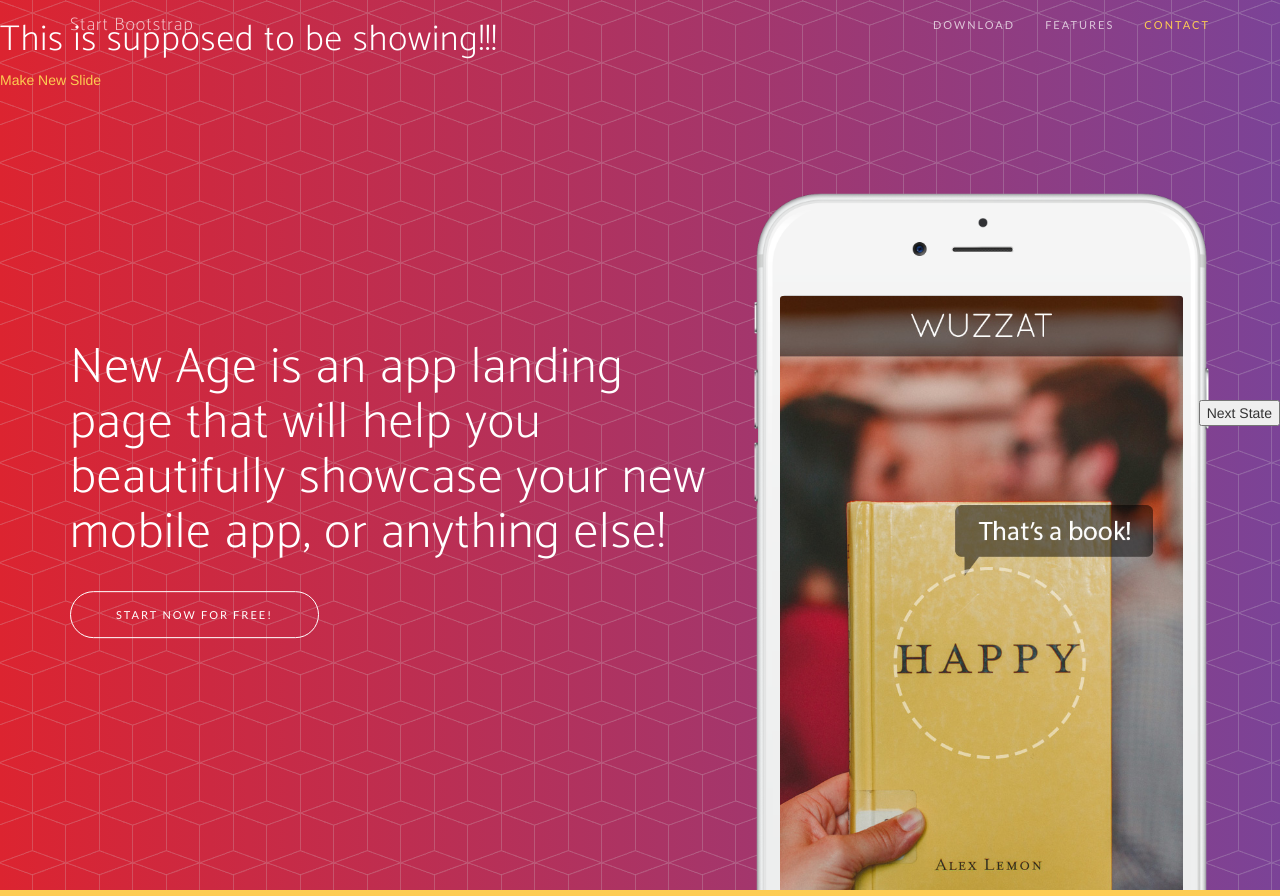
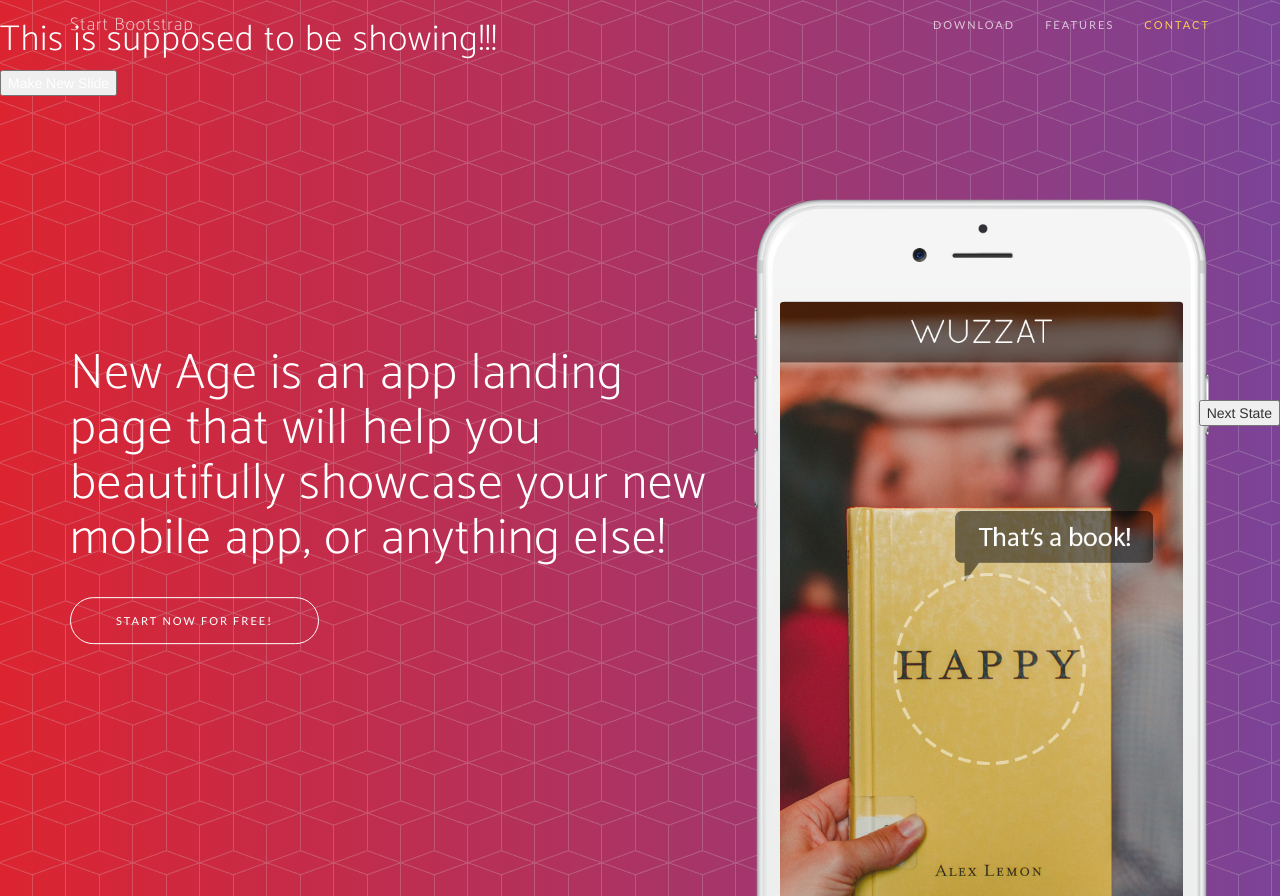
Before and after one commit to cjvirtucio87/slideTest, a website: page index.html in a window 1280 px wide. Shown: the top 896 px of the page. Drawn offline with nearby package versions, Linux system fonts and the light colour scheme; a web font is replaced by a local one.

Commit message:
individual slides showing up

```diff
--- a/css/anglify.css
+++ b/css/anglify.css
@@ -4,3 +4,7 @@
   right: 0%;
   z-index: 10000;
 }
+
+body {
+  position: relative;
+}
--- a/index.html
+++ b/index.html
@@ -40,9 +40,7 @@
 </head>
 
 <body id="page-top" ng-controller="pageWatchCtrl">
-
-    <button class='next-state-btn' ng-click='nextState()'>Next State</button>
-
+  <button class='next-state-btn' ng-click='nextState()'>Next State</button>
     <nav id="mainNav" class="navbar navbar-default navbar-fixed-top">
         <div class="container">
             <!-- Brand and toggle get grouped for better mobile display -->
@@ -74,7 +72,7 @@
 
     <header show-hide current-state='states[count]'>
       <h1> This is supposed to be showing!!! </h1>
-      <a ng-click='createSlide($event)'>Make New Slide</a>
+      <button ng-click='createSlide($event)'>Make New Slide</button>
         <div class="container">
             <div class="row">
                 <div class="col-sm-7">
@@ -105,7 +103,7 @@
     </header>
 
     <section show-hide current-state='states[count]' id="download" class="download bg-primary text-center">
-      <button>Make New Slide</button>
+      <button ng-click='createSlide($event)'>Make New Slide</button>
         <div class="container">
             <div class="row">
                 <div class="col-md-8 col-md-offset-2">
@@ -121,7 +119,7 @@
     </section>
 
     <section show-hide current-state='states[count]' id="features" class="features">
-      <a ng-click="createSlide($event)">Make New Slide</a>
+      <button ng-click='createSlide($event)'>Make New Slide</button>
         <div class="container">
             <div class="row">
                 <div class="col-lg-12 text-center">
@@ -187,7 +185,7 @@
     </section>
 
     <section show-hide current-state='states[count]' class="cta">
-      <button>Make New Slide</button>
+      <button ng-click='createSlide($event)'>Make New Slide</button>
         <div class="cta-content">
             <div class="container">
                 <h2>Stop waiting.<br>Start building.</h2>
@@ -198,7 +196,7 @@
     </section>
 
     <section show-hide current-state='states[count]' id="contact" class="contact bg-primary">
-      <button>Make New Slide</button>
+      <button ng-click='createSlide($event)'>Make New Slide</button>
         <div class="container">
             <h2>We <i class="fa fa-heart"></i> new friends!</h2>
             <ul class="list-inline list-social">
```
